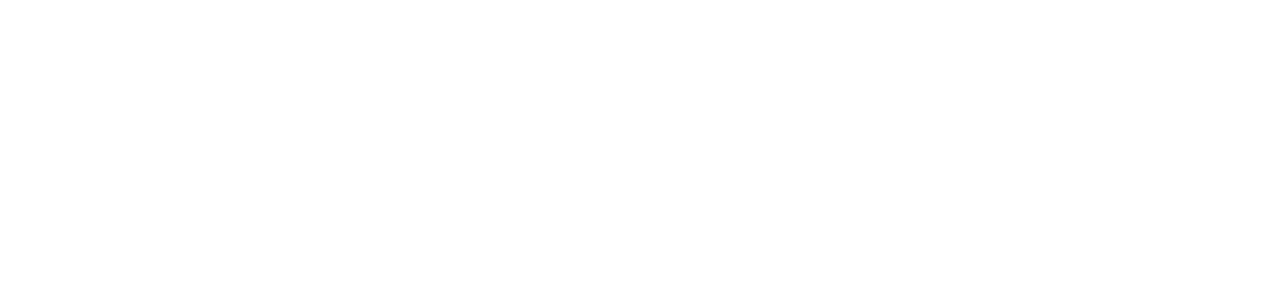
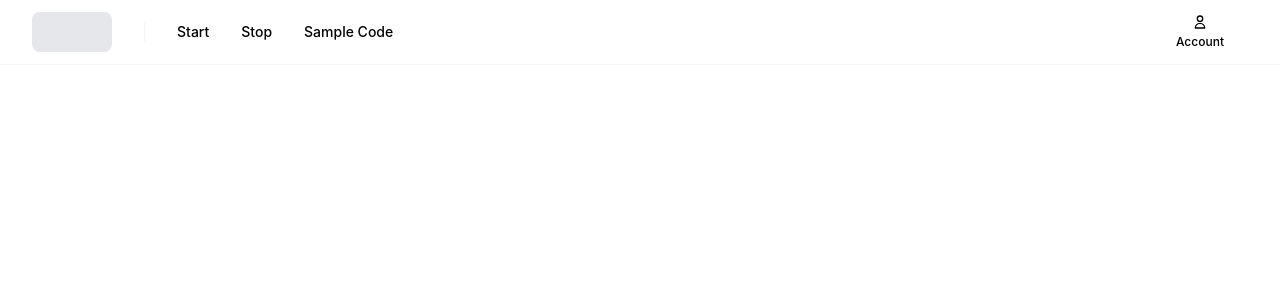
Before and after one commit to SwiftNinja-app/swift-ninja-studio, a Next.js app: page / in a window 1280 px wide. Shown: the top 300 px of the page. Built offline with nearby package versions, Linux system fonts and the light colour scheme.

Commit message:
Basic Nav bar

```diff
--- a/components/container.js
+++ b/components/container.js
@@ -1,3 +1,3 @@
 export default function Container({ children }) {
-  return <div className="container mx-auto lg:px-20 px-10">{children}</div>
+  return <div className="container">{children}</div>
 }
--- a/components/layout.js
+++ b/components/layout.js
@@ -4,10 +4,10 @@
 
 export default function Layout({ preview, children }) {
   return (
-    <div className="flex flex-col h-screen">
+    <div className="h-screen">
       <Meta />
       <Navbar />
-      <div className="flex-grow">
+      <div className="">
         <main>{children}</main>
       </div>
       <Footer />
--- a/components/navbar.js
+++ b/components/navbar.js
@@ -1,7 +1,60 @@
-
 export default function NavBar() {
   return (
-    <head>
-    </head>
-  )
+    <header className="border-b border-gray-100">
+      <div className="flex items-center justify-between h-16 px-4 mx-auto max-w-screen-2xl sm:px-6 lg:px-8">
+        <div className="flex items-center">
+          <a href="" className="flex flex-shrink-0">
+            <span className="inline-block w-20 h-10 bg-gray-200 rounded-lg"></span>
+          </a>
+
+          <nav className="items-center hidden pl-8 ml-8 space-x-8 text-sm font-medium border-l border-gray-100 md:flex">
+            <a href="">Start</a>
+            <a href="">Stop</a>
+            <a href="">Sample Code</a>
+          </nav>
+        </div>
+
+        <div className="flex items-center">
+          <div className="items-center hidden divide-x divide-gray-100 lg:flex">
+            <a href="" className="block px-6 text-center">
+              <svg
+                xmlns="http://www.w3.org/2000/svg"
+                className="w-4 h-4 mx-auto"
+                fill="none"
+                viewBox="0 0 24 24"
+                stroke="currentColor"
+              >
+                <path
+                  strokeLinecap="round"
+                  strokeLinejoin="round"
+                  strokeWidth="2"
+                  d="M16 7a4 4 0 11-8 0 4 4 0 018 0zM12 14a7 7 0 00-7 7h14a7 7 0 00-7-7z"
+                />
+              </svg>
+              <span className="block mt-1 text-xs font-medium">Account</span>
+            </a>
+          </div>
+          <button
+            type="button"
+            className="inline-flex flex-col items-center justify-center w-16 h-16 bg-gray-100 border-l border-white lg:hidden"
+          >
+            <svg
+              xmlns="http://www.w3.org/2000/svg"
+              className="w-5 h-5"
+              fill="none"
+              viewBox="0 0 24 24"
+              stroke="currentColor"
+            >
+              <path
+                strokeLinecap="round"
+                strokeLinejoin="round"
+                strokeWidth="2"
+                d="M4 6h16M4 12h16M4 18h16"
+              />
+            </svg>
+          </button>
+        </div>
+      </div>
+    </header>
+  );
 }
```
